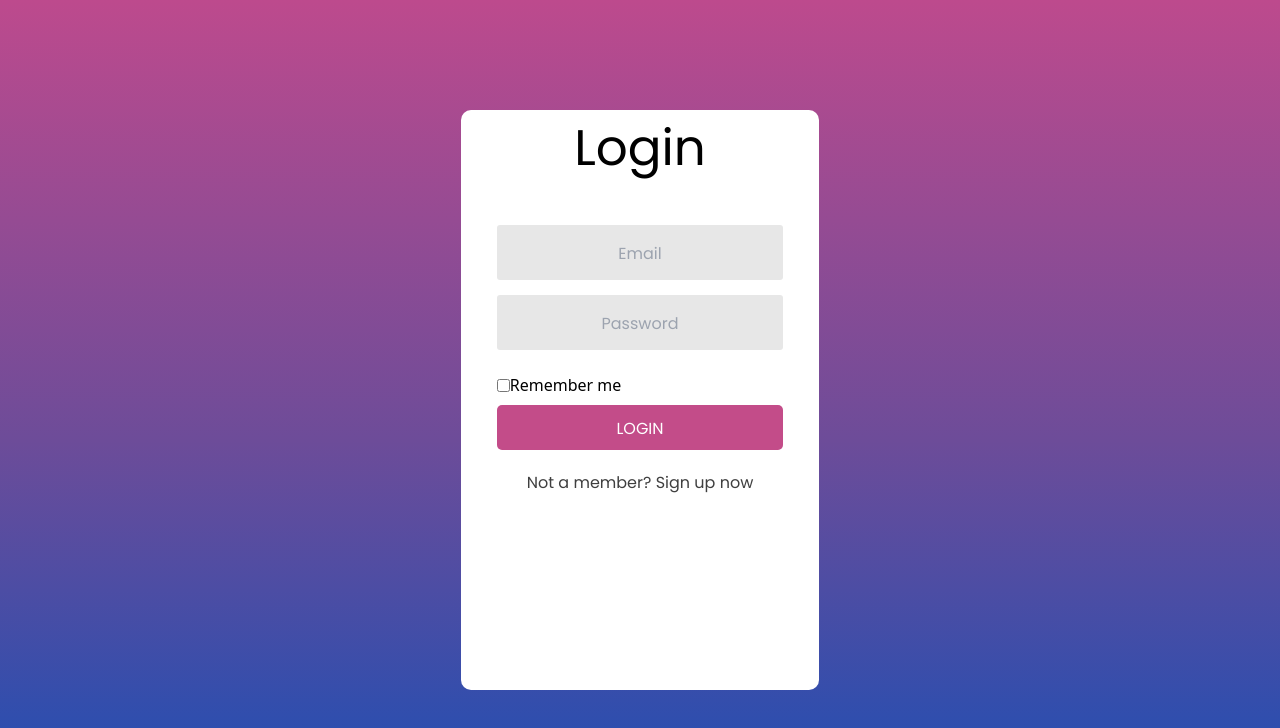
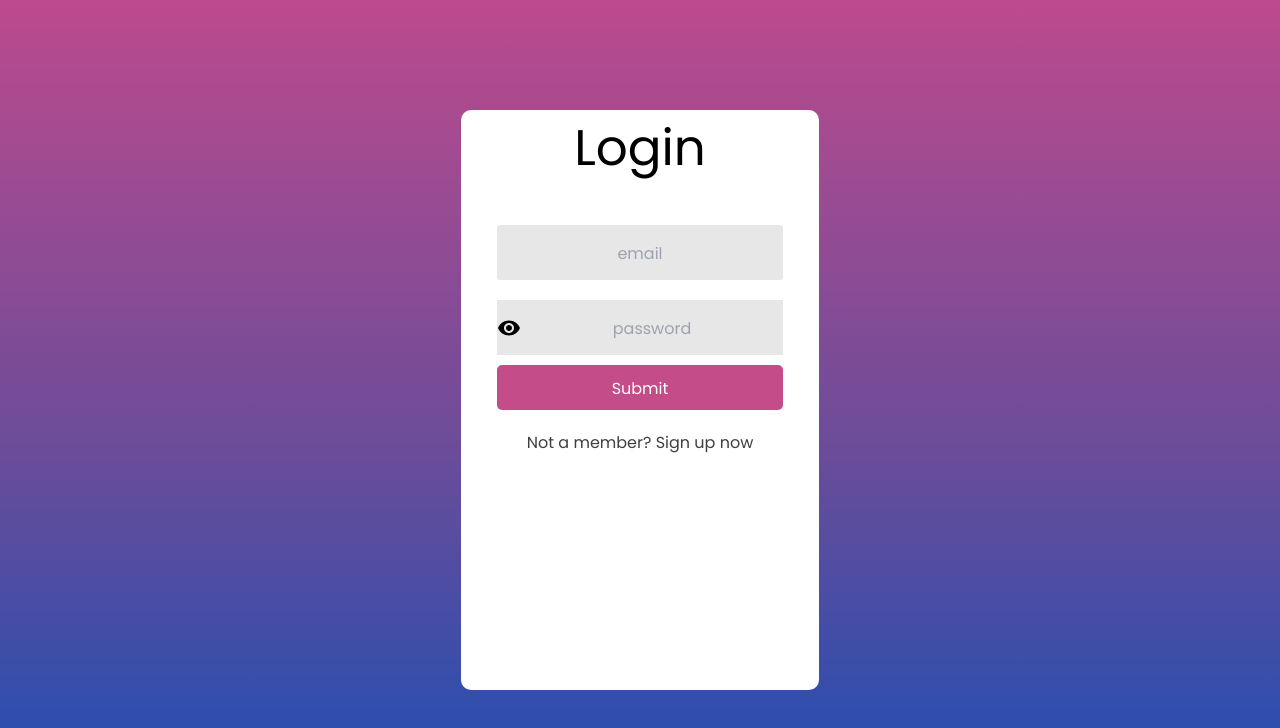
Before and after one commit to outlaw-js/Movie-WebSite, a React (Create React App) app: page /login in a window 1280 px wide. Shown: the top 728 px of the page. Built offline with nearby package versions, Linux system fonts and the light colour scheme.

Commit message:
validate form Login

```diff
--- a/package.json
+++ b/package.json
@@ -10,6 +10,7 @@
     "@reach/dialog": "^0.17.0",
     "@reach/visually-hidden": "^0.17.0",
     "axios": "^0.25.0",
+    "formik": "^2.2.9",
     "logger": "^0.0.1",
     "react": "^17.0.2",
     "react-dom": "^17.0.2",
--- a/src/Components/Header/Header.js
+++ b/src/Components/Header/Header.js
@@ -1,4 +1,4 @@
-import React,{useState} from "react";
+import React,{useState,useEffect} from "react";
 import { useNavigate } from "react-router-dom";
 import PropTypes from 'prop-types';
 import AppBar from '@mui/material/AppBar';
@@ -20,56 +20,9 @@ import { Link } from "react-router-dom";
 import Cart from "../Cart/Cart";
 import SearchComponent from "../Search/SearchComponent";
 import { styled, alpha, createTheme } from '@mui/material/styles';
+
 const Header = (props) => {
 
-  const Search = styled('div')(({ theme }) => ({
-  position: 'relative',
-  borderRadius: theme.shape.borderRadius,
-  backgroundColor: alpha(theme.palette.common.white, 0.15),
-  '&:hover': {
-    backgroundColor: alpha(theme.palette.common.white, 0.25),
-  },
-  marginLeft: 0,
-  marginRight:"10px",
-  width: '100%',
-  [theme.breakpoints.down('md')]: {
-    marginLeft: theme.spacing(1),
-    width: '45%',
-    marginRight:"20PX"
-  },
-  [theme.breakpoints.down('ccc')]: {
-    marginLeft: theme.spacing(1),
-    width: '70%',
-    marginRight:"auto",
-  },
-}));
-
-const SearchIconWrapper = styled('div')(({ theme }) => ({
-  padding: theme.spacing(0, 2),
-  height: '100%',
-  position: 'absolute',
-  pointerEvents: 'none',
-  display: 'flex',
-  alignItems: 'center',
-  justifyContent: 'center',
-}));
-
-const StyledInputBase = styled(InputBase)(({ theme }) => ({
-  color: 'inherit',
-  '& .MuiInputBase-input': {
-    padding: theme.spacing(1, 1, 1, 0),
-    // vertical padding + font size from searchIcon
-    paddingLeft: `calc(1em + ${theme.spacing(4)})`,
-    transition: theme.transitions.create('width'),
-    width: '100%',
-    [theme.breakpoints.up('sm')]: {
-      width: '12ch',
-      '&:focus': {
-        width: '20ch',
-      },
-    },
-  },
-}));
 
   const drawerWidth = 240;
   const navItems = [{name:"HOME",route:"/"}, {name:"LOGIN",route:"/login"}, {name:"REGISTER",route:'/register'}];
@@ -100,6 +53,7 @@ const navigate=useNavigate()
 
 
   const container = window !== undefined ? () => window().document.body : undefined;
+
   return (<>
  <Box sx={{ display: 'flex' ,direction:"ltr",height:"70px"}}>
       <AppBar component="nav" >
@@ -129,15 +83,8 @@ const navigate=useNavigate()
             ))}
 
           </Box>
-           <Search>
-            <SearchIconWrapper>
-              <SearchIcon />
-            </SearchIconWrapper>
-            <StyledInputBase
-              placeholder="Search…"
-              inputProps={{ 'aria-label': 'search' }}
-            />
-          </Search>
+
+          <SearchComponent/>
           <Cart/>
 
         </Toolbar>
@@ -149,10 +96,10 @@ const navigate=useNavigate()
           open={mobileOpen}
           onClose={handleDrawerToggle}
           ModalProps={{
-            keepMounted: true, // Better open performance on mobile.
+            keepMounted: true,
           }}
           sx={{
-            display: { xs: 'block', sm: 'none' },
+            display: { xs: 'block', ccc: 'none' },
             '& .MuiDrawer-paper': { boxSizing: 'border-box', width: drawerWidth },
           }}
         >
@@ -168,10 +115,8 @@ const navigate=useNavigate()
   );
 };
 Header.propTypes = {
-  /**
-   * Injected by the documentation to work in an iframe.
-   * You won't need it on your project.
-   */
+
   window: PropTypes.func,
+
 };
 export default Header;
--- a/src/Components/Login/Login.js
+++ b/src/Components/Login/Login.js
@@ -1,7 +1,8 @@
 import axios from "axios";
-import React, { useState, useEffect ,useContext} from "react";
+import React, { useState, useEffect ,useRef} from "react";
 import { useNavigate } from "react-router-dom";
 import { toast, ToastContainer } from "react-toastify";
+import VisibilityIcon from '@mui/icons-material/Visibility';
 import "../../font/font.css";
 import 'react-toastify/dist/ReactToastify.css';
 import {
@@ -13,9 +14,11 @@ import {
   titleForm,
   pushToLogOrReg,
 } from "./LoginStyle";
+import { Formik } from "formik";
 const Login = () => {
   const [email, setEmail] = useState("");
   const [password, setPassword] = useState("");
+  const [showPassword, setShowPassword] = useState(true);
   const navigate = useNavigate();
   const [token,setToken] = useState("")
   const pushToRegister = () => {
@@ -23,11 +26,37 @@ const Login = () => {
   };
   const user = { email, password };
   const jsonUser= JSON.stringify(user)
-  const LoginHandler = () => {
-    axios
+
+  return (
+    <>
+      <div style={divContainer}>
+        <div
+          style={LoginBox}
+          className="w-80 h-108 mobile:w-full mobile:h-full"
+        >
+          <h1 style={titleForm}>Login</h1>
+          <Formik
+       initialValues={{ email: '', password: '' }}
+       validate={values => {
+         const errors = {};
+         if (!values.email) {
+           errors.email = 'Required';
+         }
+         if (!values.password) {
+           errors.password = 'Required';
+         }
+          else if (
+           !/^[A-Z0-9._%+-]+@[A-Z0-9.-]+\.[A-Z]{2,}$/i.test(values.email)
+         ) {
+           errors.email = 'Invalid email address';
+         }
+         return errors;
+       }}
+       onSubmit={(values, { setSubmitting }) => {
+        axios
       .post(
         "https://toplearnapi.ghorbany.dev/api/login",
-        jsonUser,
+        JSON.stringify(values),
         {
           headers: {
             "Content-Type": "application/json",
@@ -46,54 +75,59 @@ const Login = () => {
             window.location.reload();
           }, 3000);
 
+          setSubmitting(true);
         }
       })
       .catch((error) => {
         toast.error('مشکلی پیش امده')
       });
-    };
-    useEffect(() => {
+       }}
+     >
+       {({
+         values,
+         errors,
+         touched,
+         handleChange,
+         handleBlur,
+         handleSubmit,
+         isSubmitting,
+         /* and other goodies */
+       }) => (
+         <form onSubmit={handleSubmit} style={{width:"100%" ,display:"flex",alignItems:"center",flexDirection:"column"}}>
+         <div style={{ width: "80%" }}>
 
-    }, [email, password]);
+           <input style={inputStyle}
+             type="email"
+             name="email"
+             onChange={handleChange}
+             onBlur={handleBlur}
+             value={values.email}
+             placeholder="email"
+           />
+           {<span style={{color:"red"}}>{errors.email && touched.email && errors.email}</span>}
+         </div>
+         <div style={{ margin:"20px 0px 10px 0px" ,background: "#E7E7E7",width: "80%",display:"flex",alignItems:"center",height:"55px" }}>
+         <VisibilityIcon onClick={()=>setShowPassword(!showPassword)}/>
+           <input style={inputStyle}
+              type={showPassword==false ?'password' :'text'}
+             name="password"
+             placeholder="password"
+             onChange={handleChange}
+             onBlur={handleBlur}
+             value={values.password}
+           />
+         </div>
+           {<span style={{color:"red",marginRight:"220px"}}>{errors.password && touched.password && errors.password}</span>}
+           <button type="submit"  style={buttonFormStyle} disabled={isSubmitting}>
+             Submit
+           </button>
+         </form>
+       )}
+     </Formik>
 
-  return (
-    <>
-      <div style={divContainer}>
-        <div
-          style={LoginBox}
-          className="w-80 h-108 mobile:w-full mobile:h-full"
-        >
-          <h1 style={titleForm}>Login</h1>
-          <div style={{ width: "80%" }}>
-            <input
-              placeholder="Email"
-              onChange={(e) => {
-                setEmail(e.target.value);
-              }}
-              style={inputStyle}
-            ></input>
-          </div>
-          <div style={{ width: "80%" }}>
-            <input
-              placeholder="Password"
-              onChange={(e) => {
-                setPassword(e.target.value);
-              }}
-              style={inputStyle}
-            ></input>
 
-          </div>
-          <div style={checkDivStyle}>
-            <input
-              type="checkbox"
-              name="Remember me"
-              style={{ border: "1px solid #C34C89" }}
-            />
-            <label>Remember me</label>
-          </div>
-          <button style={buttonFormStyle} onClick={LoginHandler}>
-            LOGIN
-          </button>
+
+
           <h4 onClick={pushToRegister} style={pushToLogOrReg}>
             Not a member? Sign up now
           </h4>
--- a/src/Components/Login/LoginStyle.js
+++ b/src/Components/Login/LoginStyle.js
@@ -29,9 +29,9 @@ export const inputStyle = {
     fontFamily: "Poppins",
     color: "#black",
     background: "#E7E7E7",
-    marginBottom: "15px",
-    borderRadius:"3px",
-    textAlign:"center"
+    outline: "none",
+    borderRadius: "3px",
+    textAlign: "center"
 };
 export const buttonFormStyle = {
     background: "#C34C89",
@@ -47,6 +47,14 @@ export const checkDivStyle = {
     height: "40px",
     display: "flex",
     alignItems: "center",
-  }
-  export const titleForm = { fontFamily: "Poppins" ,fontSize:"50px",marginBottom:"40px"}
-  export const pushToLogOrReg={color:"#3F3F3F",fontFamily:"Poppins",cursor: "pointer"}
+}
+export const titleForm = {
+    fontFamily: "Poppins",
+    fontSize: "50px",
+    marginBottom: "40px"
+}
+export const pushToLogOrReg = {
+    color: "#3F3F3F",
+    fontFamily: "Poppins",
+    cursor: "pointer"
+}
--- a/src/Components/Register/Register.js
+++ b/src/Components/Register/Register.js
@@ -3,6 +3,8 @@ import React, { useState, useEffect } from "react";
 import { Link, useNavigate } from "react-router-dom";
 import { toast, ToastContainer } from "react-toastify";
 import 'react-toastify/dist/ReactToastify.css';
+import VisibilityIcon from '@mui/icons-material/Visibility';
+
 // import "./font/font.css";
 // import Header from "./Header";
 import {
@@ -16,6 +18,8 @@ import {
   divContainerFlex,
 } from "../Login/LoginStyle";
 const Register = () => {
+  const [showPassword, setShowPassword] = useState(true);
+
   const navigate = useNavigate();
   const pushToLogin = () => {
     navigate(`/login`);
@@ -76,21 +80,27 @@ const Register = () => {
         <div style={divContainer}>
         <div style={LoginBox}>
           <h1 style={titleForm}>Register</h1>
-          <div style={{ width: "80%" }}>
+          <div style={{ marginTop:"20px", width: "80%" }}>
             <input
               placeholder="Email"
               style={inputStyle}
               onChange={(e) => setEmailUser(e.target.value)}
             ></input>
           </div>
-          <div style={{ width: "80%" }}>
+          <div style={{ marginTop:"20px",background: "#E7E7E7",width: "80%",display:"flex",alignItems:"center",height:"55px" }}>
+          <VisibilityIcon onClick={()=>setShowPassword(!showPassword)}/>
+
             <input
+            type={showPassword==false ?'password' :'text'}
               placeholder="Password"
+              onChange={(e) => {
+                setPasswordUser(e.target.value);
+              }}
               style={inputStyle}
-              onChange={(e) => setPasswordUser(e.target.value)}
-            ></input>
+            />
+
           </div>
-          <div style={{ width: "80%" }}>
+          <div style={{  marginTop:"20px",width: "80%" }}>
             <input
               placeholder="name"
               style={inputStyle}
--- a/src/Components/Search/searchCss.js
+++ /dev/null
@@ -1,24 +0,0 @@
-export const container = {
-  position: "absolute",
-  right: "20%",
-  top: "30%",
-  width: "400px",
-  display: "flex",
-  flexDirection: "column",
-  justifyContent: "center",
-  overflowY: "auto"
-}
-export const search = {
-  background: "aqua",
-  width: "100%",
-  display: "flex",
-  height: "45px",
-  alignItems: "center"
-}
-export const inputSearch = {
-  width: "100%",
-  height: "100%"
-}
-export const zindexMax = {
-  zIndex: "9999"
-}
--- a/src/index.js
+++ b/src/index.js
@@ -19,7 +19,7 @@ const theme = createTheme({
     values: {
       xs: 0,
       sm: 600,
-      ccc:660,
+      ccc:780,
       md: 900,
       lg: 1200,
       xl: 1536,
--- a/src/styles/output.css
+++ b/src/styles/output.css
@@ -457,6 +457,9 @@ Ensure the default browser behavior of the `hidden` attribute.
   margin-left: auto;
   margin-right: auto;
 }
+.block {
+  display: block;
+}
 .flex {
   display: flex;
 }
@@ -518,6 +521,9 @@ Ensure the default browser behavior of the `hidden` attribute.
 }
 .text-center {
   text-align: center;
+}
+.outline {
+  outline-style: solid;
 }
 .blur {
   --tw-blur: blur(8px);
```
Also changed, not shown: src/Components/Search/SearchComponent.js (+4 -5 lines), src/Components/Search/search.module.css (+36 -7 lines), 2 other files (tests, documents, lock files or other folders).
